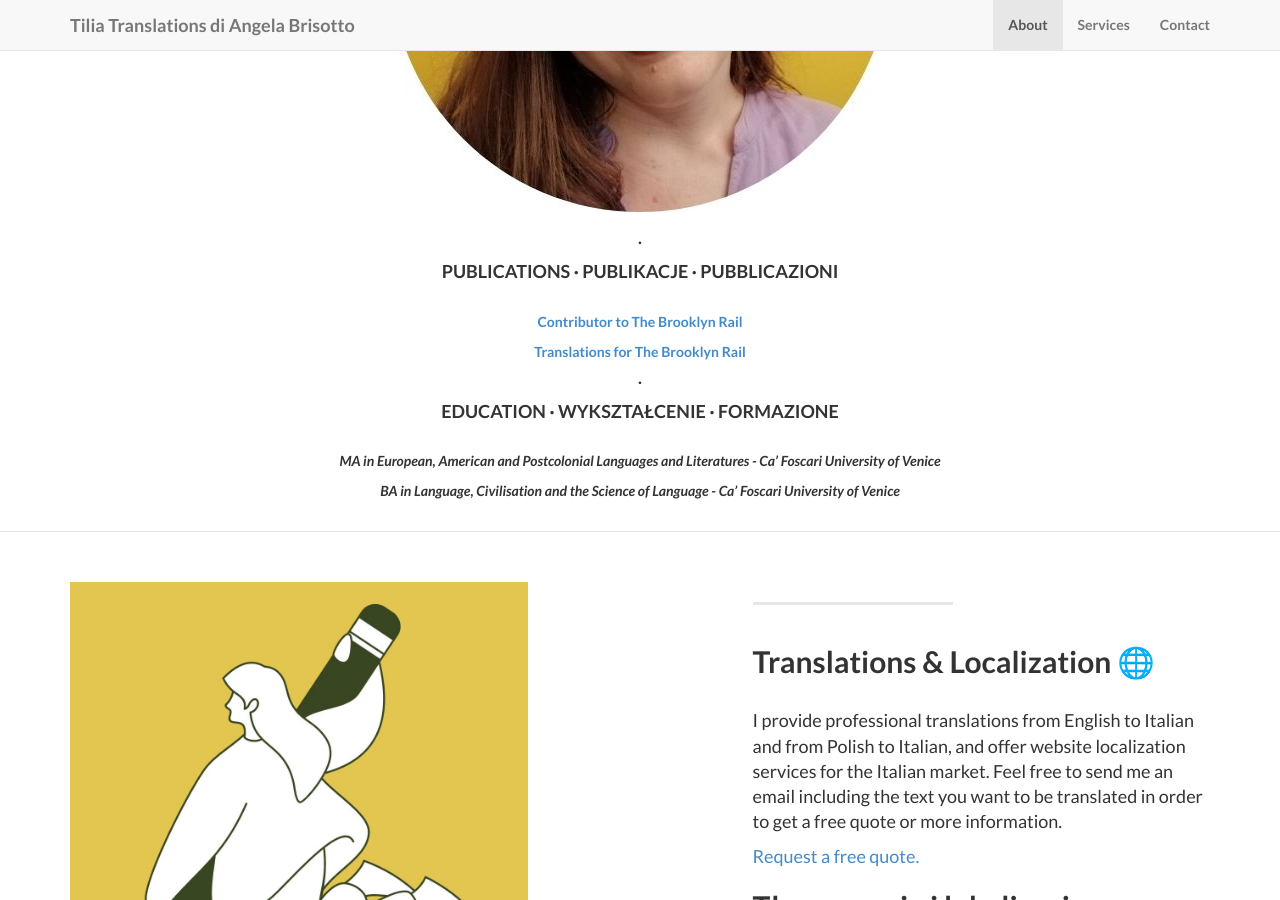
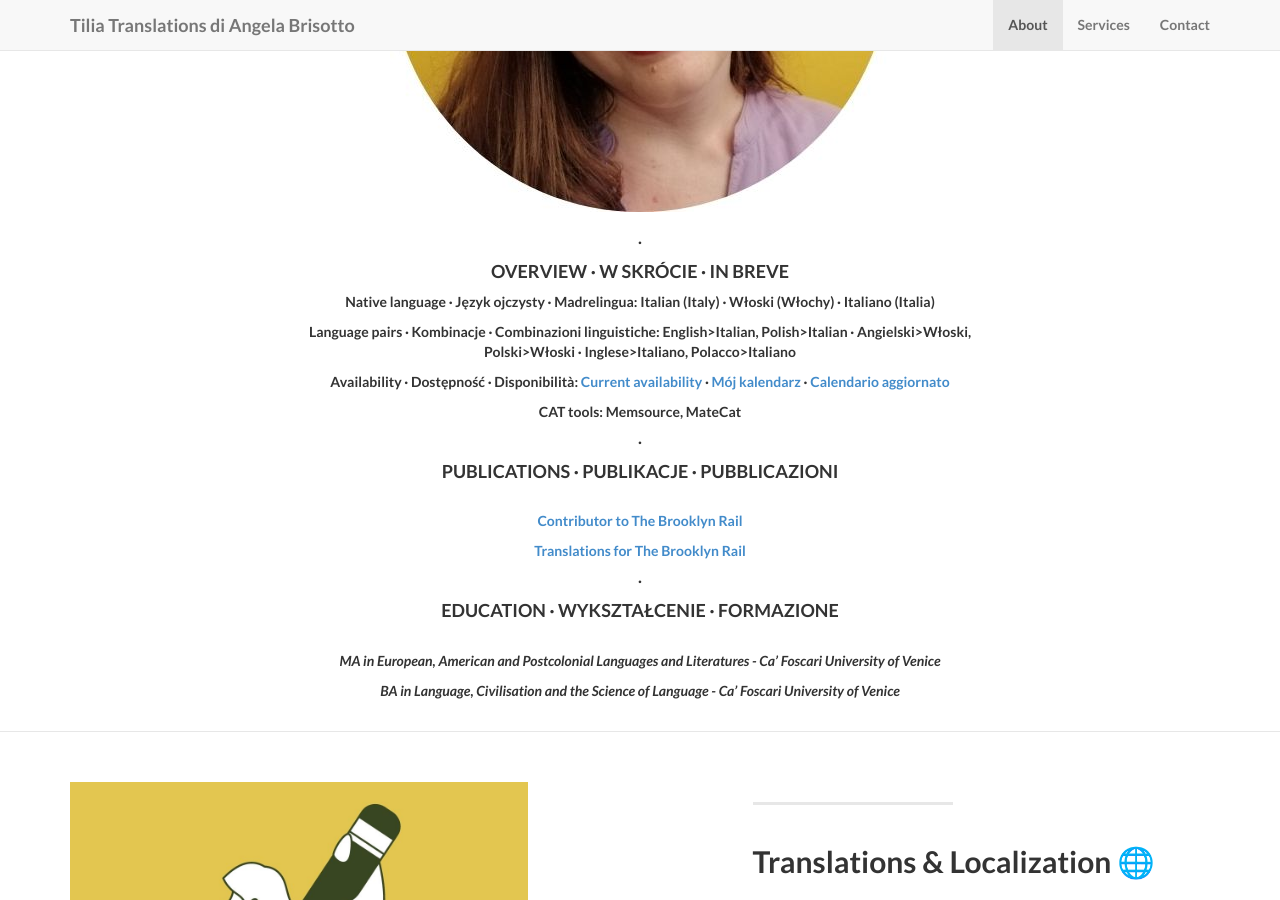
Before and after one commit to angelatiliatranslations/tiliatranslations.github.io, a Jekyll site: the page built from index.html, in a window 1280 px wide and 900 px high, scrolled down 3314 px. Built offline with Jekyll 4.4.1, drawn with Linux system fonts in a browser that asks for light colours.

Commit message:
Update about.html

```diff
--- a/_includes/about.html
+++ b/_includes/about.html
@@ -117,7 +117,25 @@
                 </div>
                 <br>
 
-                 ·
+
+                ·
+
+<h4>OVERVIEW · W SKRÓCIE · IN BREVE</h4>
+
+
+<p>
+<strong>Native language · Język ojczysty · Madrelingua: </strong>Italian (Italy) · Włoski (Włochy) · Italiano (Italia)
+</p>
+<p>
+<strong>Language pairs · Kombinacje · Combinazioni linguistiche: </strong>English>Italian, Polish>Italian · Angielski>Włoski, Polski>Włoski · Inglese>Italiano, Polacco>Italiano
+</p>
+<p>
+<strong>Availability · Dostępność · Disponibilità: </strong><a href="http://www.proz.com/translator/2997713">Current availability</a> · <a href="http://www.proz.com/translator/2997713">Mój kalendarz</a> · <a href="http://www.proz.com/translator/2997713">Calendario aggiornato</a>
+</p>
+<p>
+<strong>CAT tools: </strong>Memsource, MateCat
+</p>
+                ·
                 <h4>PUBLICATIONS · PUBLIKACJE · PUBBLICAZIONI</h4>
                 <br>
 <p>
```
